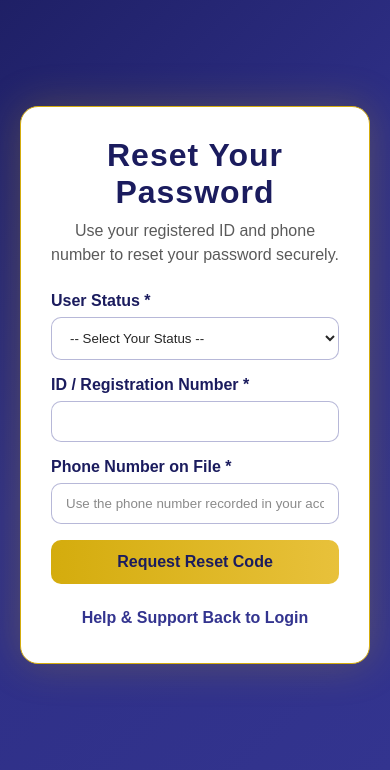
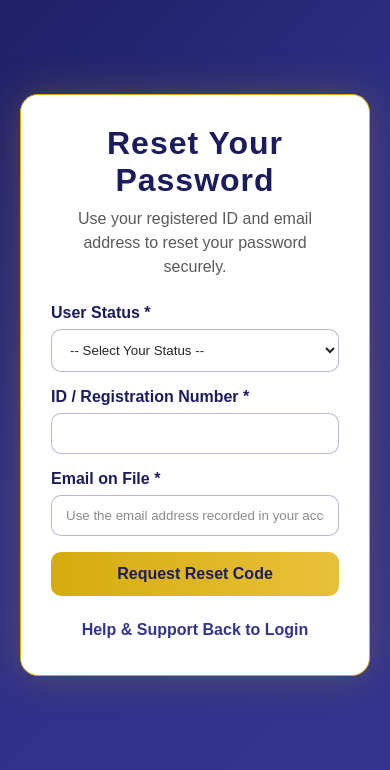
Before and after one commit to mcveababa-jpg/mowliss, a PHP site: page /comeback/forgot_password.php in a window 390 px wide. Shown: the part 122-892 px from the top of the page. Run offline with PHP 8.4, Linux system fonts and the light colour scheme; data comes from the database, SQL or seed files in the repository.

Commit message:
Switch password reset from SMS to email delivery via Brevo
Twilio's trial-account restrictions (verified-caller-ID requirement, phone
verification friction) made SMS impractical to test quickly. Adds an email
column to students/staff/foremen/admins, a required Email field to
registration for all four roles, and a new email.php (mirrors sms.php's
structure) that sends reset codes via Brevo's transactional email API.
forgot_password.php now matches identifier+email instead of identifier+phone
and sends the code by email. Credentials (BREVO_API_KEY, BREVO_SENDER_EMAIL)
live only in .env on the server, documented as blank placeholders in
.env.example.

Co-Authored-By: Claude Sonnet 5 <noreply@anthropic.com>

```diff
--- a/db.php
+++ b/db.php
@@ -43,12 +43,12 @@ function ensure_database_schema(): void
     global $pdo;
 
     $tables = [
-        'students' => ['student_id', 'first_name', 'last_name', 'program', 'department', 'phone_number', 'date_of_birth', 'password_hash', 'remember_token', 'terms_agreed', 'is_approved', 'approved_by', 'approved_at', 'account_status', 'is_online', 'last_seen', 'device_status', 'location_lat', 'location_lng', 'location_label', 'last_location_update', 'created_at', 'updated_at'],
-        'staff' => ['worker_reg_no', 'full_name', 'department', 'compound', 'phone_number', 'date_of_birth', 'password_hash', 'remember_token', 'terms_agreed', 'is_approved', 'approved_by', 'approved_at', 'account_status', 'is_online', 'last_seen', 'device_status', 'location_lat', 'location_lng', 'location_label', 'last_location_update', 'created_at', 'updated_at'],
-        'foremen' => ['foreman_reg_no', 'first_name', 'last_name', 'department', 'phone_number', 'date_of_birth', 'password_hash', 'remember_token', 'terms_agreed', 'is_approved', 'approved_by', 'approved_at', 'account_status', 'is_online', 'last_seen', 'device_status', 'location_lat', 'location_lng', 'location_label', 'last_location_update', 'created_at', 'updated_at'],
-        'admins' => ['admin_id', 'password_hash', 'full_name', 'failed_login_attempts', 'locked_until', 'remember_token', 'terms_agreed', 'created_at', 'updated_at'],
+        'students' => ['student_id', 'first_name', 'last_name', 'program', 'department', 'phone_number', 'email', 'date_of_birth', 'password_hash', 'remember_token', 'terms_agreed', 'is_approved', 'approved_by', 'approved_at', 'account_status', 'is_online', 'last_seen', 'device_status', 'location_lat', 'location_lng', 'location_label', 'last_location_update', 'created_at', 'updated_at'],
+        'staff' => ['worker_reg_no', 'full_name', 'department', 'compound', 'phone_number', 'email', 'date_of_birth', 'password_hash', 'remember_token', 'terms_agreed', 'is_approved', 'approved_by', 'approved_at', 'account_status', 'is_online', 'last_seen', 'device_status', 'location_lat', 'location_lng', 'location_label', 'last_location_update', 'created_at', 'updated_at'],
+        'foremen' => ['foreman_reg_no', 'first_name', 'last_name', 'department', 'phone_number', 'email', 'date_of_birth', 'password_hash', 'remember_token', 'terms_agreed', 'is_approved', 'approved_by', 'approved_at', 'account_status', 'is_online', 'last_seen', 'device_status', 'location_lat', 'location_lng', 'location_label', 'last_location_update', 'created_at', 'updated_at'],
+        'admins' => ['admin_id', 'password_hash', 'full_name', 'email', 'failed_login_attempts', 'locked_until', 'remember_token', 'terms_agreed', 'created_at', 'updated_at'],
         'login_logs' => ['user_status', 'identifier', 'ip_address', 'user_agent', 'success', 'failure_reason', 'attempted_at'],
-        'password_reset_requests' => ['user_status', 'user_identifier', 'phone_number', 'reset_code', 'expires_at', 'used_at', 'created_at'],
+        'password_reset_requests' => ['user_status', 'user_identifier', 'phone_number', 'email', 'reset_code', 'expires_at', 'used_at', 'created_at'],
     ];
 
     $pdo->exec(
@@ -282,6 +282,7 @@ function ensure_database_schema(): void
                 'password_hash', 'remember_token' => 'VARCHAR(255) NULL',
                 'full_name', 'first_name', 'last_name', 'department', 'program', 'compound' => 'VARCHAR(150) NULL',
                 'phone_number' => 'VARCHAR(25) NULL',
+                'email' => 'VARCHAR(191) NULL',
                 'date_of_birth' => 'DATE NULL',
                 'terms_agreed' => 'TINYINT(1) NOT NULL DEFAULT 0',
                 'is_approved' => 'TINYINT(1) NOT NULL DEFAULT 0',
--- /dev/null
+++ b/email.php
@@ -0,0 +1,77 @@
+<?php
+// Email delivery via Brevo's transactional email REST API.
+// Configure via environment variables (see .env):
+//   BREVO_API_KEY, BREVO_SENDER_EMAIL
+
+function isValidEmail(string $email): bool
+{
+    return filter_var(trim($email), FILTER_VALIDATE_EMAIL) !== false;
+}
+
+/**
+ * @return array{success: bool, error?: string}
+ */
+function sendEmailViaBrevo(string $toEmail, string $subject, string $textBody): array
+{
+    $apiKey = env('BREVO_API_KEY', '');
+    $senderEmail = env('BREVO_SENDER_EMAIL', '');
+
+    if ($apiKey === '' || $senderEmail === '') {
+        error_log('Email not sent: Brevo credentials are not configured (BREVO_API_KEY / BREVO_SENDER_EMAIL).');
+        return ['success' => false, 'error' => 'Email delivery is not configured yet. Please contact ICT support.'];
+    }
+
+    $payload = [
+        'sender' => ['email' => $senderEmail, 'name' => 'MoWLiSS'],
+        'to' => [['email' => $toEmail]],
+        'subject' => $subject,
+        'textContent' => $textBody,
+    ];
+
+    $ch = curl_init('https://api.brevo.com/v3/smtp/email');
+    curl_setopt_array($ch, [
+        CURLOPT_RETURNTRANSFER => true,
+        CURLOPT_POST => true,
+        CURLOPT_POSTFIELDS => json_encode($payload, JSON_THROW_ON_ERROR),
+        CURLOPT_HTTPHEADER => [
+            'api-key: ' . $apiKey,
+            'Content-Type: application/json',
+            'Accept: application/json',
+        ],
+        CURLOPT_TIMEOUT => 15,
+    ]);
+
+    $response = curl_exec($ch);
+    $httpCode = curl_getinfo($ch, CURLINFO_HTTP_CODE);
+    $curlError = curl_error($ch);
+    curl_close($ch);
+
+    if ($response === false) {
+        error_log('Email send failed (cURL error): ' . $curlError);
+        return ['success' => false, 'error' => 'Could not reach the email provider. Please try again shortly.'];
+    }
+
+    if ($httpCode < 200 || $httpCode >= 300) {
+        error_log("Email send failed (HTTP {$httpCode}): {$response}");
+        return ['success' => false, 'error' => 'The email provider rejected the message. Please try again or contact ICT support.'];
+    }
+
+    return ['success' => true];
+}
+
+/**
+ * @return array{success: bool, error?: string}
+ */
+function sendPasswordResetEmail(string $rawEmail, string $code): array
+{
+    $email = trim($rawEmail);
+
+    if (!isValidEmail($email)) {
+        return ['success' => false, 'error' => 'The email on file is not valid. Please contact ICT support.'];
+    }
+
+    $subject = 'MoWLiSS password reset code';
+    $body = "Your MoWLiSS password reset code is: {$code}\n\nIt expires in 15 minutes. Do not share this code with anyone.";
+
+    return sendEmailViaBrevo($email, $subject, $body);
+}
--- a/forgot_password.php
+++ b/forgot_password.php
@@ -1,7 +1,7 @@
 <?php
 require_once __DIR__ . '/db.php';
 require_once __DIR__ . '/site_header.php';
-require_once __DIR__ . '/sms.php';
+require_once __DIR__ . '/email.php';
 
 $userStatusMap = [
     'student' => ['table' => 'students', 'id_column' => 'student_id', 'label' => 'Student'],
@@ -26,14 +26,9 @@ function resetPasswordLookup(PDO $pdo, string $status, string $identifier): ?arr
     return is_array($user) ? $user : null;
 }
 
-function normalizePhone(string $value): string
-{
-    return preg_replace('/\s+/', '', trim($value)) ?? '';
-}
-
 $status = trim((string)($_POST['user_status'] ?? $_GET['status'] ?? ''));
 $identifier = trim((string)($_POST['identifier'] ?? ''));
-$phoneInput = trim((string)($_POST['phone_number'] ?? ''));
+$emailInput = trim((string)($_POST['email'] ?? ''));
 $resetCode = trim((string)($_POST['reset_code'] ?? ''));
 $message = '';
 $messageType = 'info';
@@ -47,7 +42,7 @@ if ($_SERVER['REQUEST_METHOD'] === 'POST') {
     if ($action === 'request_reset') {
         $status = trim((string)($_POST['user_status'] ?? ''));
         $identifier = trim((string)($_POST['identifier'] ?? ''));
-        $phoneInput = trim((string)($_POST['phone_number'] ?? ''));
+        $emailInput = trim((string)($_POST['email'] ?? ''));
 
         if (!isset($userStatusMap[$status])) {
             $message = 'Please choose a valid user status.';
@@ -55,41 +50,41 @@ if ($_SERVER['REQUEST_METHOD'] === 'POST') {
         } elseif ($identifier === '') {
             $message = 'Please enter your ID or registration number.';
             $messageType = 'error';
-        } elseif ($phoneInput === '') {
-            $message = 'Please enter the phone number linked to your account.';
+        } elseif ($emailInput === '') {
+            $message = 'Please enter the email address linked to your account.';
             $messageType = 'error';
         } else {
             $account = resetPasswordLookup($pdo, $status, $identifier);
-            $storedPhone = normalizePhone((string)($account['phone_number'] ?? ''));
-            $inputPhone = normalizePhone((string)$phoneInput);
+            $storedEmail = strtolower(trim((string)($account['email'] ?? '')));
+            $inputEmail = strtolower($emailInput);
 
-            if (!$account || $storedPhone === '' || strtolower($storedPhone) !== strtolower($inputPhone)) {
-                $message = 'We could not match that account with the phone number on file. Please check your details or contact ICT support.';
+            if (!$account || $storedEmail === '' || $storedEmail !== $inputEmail) {
+                $message = 'We could not match that account with the email address on file. Please check your details or contact ICT support.';
                 $messageType = 'error';
             } else {
                 $generatedCode = (string)random_int(100000, 999999);
-                $smsResult = sendPasswordResetSms($storedPhone, $generatedCode);
+                $emailResult = sendPasswordResetEmail($storedEmail, $generatedCode);
 
-                if (!$smsResult['success']) {
-                    $message = $smsResult['error'] ?? 'We could not send the reset code. Please try again or contact ICT support.';
+                if (!$emailResult['success']) {
+                    $message = $emailResult['error'] ?? 'We could not send the reset code. Please try again or contact ICT support.';
                     $messageType = 'error';
                 } else {
                     $expiresAt = date('Y-m-d H:i:s', time() + 900);
 
                     $stmt = $pdo->prepare(
-                        'INSERT INTO password_reset_requests (user_status, user_identifier, phone_number, reset_code, expires_at, created_at)
-                         VALUES (:user_status, :user_identifier, :phone_number, :reset_code, :expires_at, NOW())'
+                        'INSERT INTO password_reset_requests (user_status, user_identifier, email, reset_code, expires_at, created_at)
+                         VALUES (:user_status, :user_identifier, :email, :reset_code, :expires_at, NOW())'
                     );
                     $stmt->execute([
                         'user_status' => $status,
                         'user_identifier' => $identifier,
-                        'phone_number' => $phoneInput,
+                        'email' => $emailInput,
                         'reset_code' => $generatedCode,
                         'expires_at' => $expiresAt,
                     ]);
 
                     $showCodeStep = true;
-                    $message = 'We found your record and sent a 6-digit code by SMS to the phone number on file. Enter it below to finish resetting your password. This code expires in 15 minutes.';
+                    $message = 'We found your record and sent a 6-digit code by email to the address on file. Enter it below to finish resetting your password. This code expires in 15 minutes.';
                     $messageType = 'success';
                     $matchedAccount = $account;
                 }
@@ -190,7 +185,7 @@ if ($_SERVER['REQUEST_METHOD'] === 'POST') {
     <div class="auth-card wide">
         <div class="brand">
             <h1>Reset Your Password</h1>
-            <p>Use your registered ID and phone number to reset your password securely.</p>
+            <p>Use your registered ID and email address to reset your password securely.</p>
         </div>
 
         <?php if ($message !== ''): ?>
@@ -199,8 +194,8 @@ if ($_SERVER['REQUEST_METHOD'] === 'POST') {
 
         <?php if ($showCodeStep): ?>
             <div class="support-box">
-                <strong>Check your phone</strong>
-                <p>We texted a 6-digit reset code to the phone number on file. It expires in 15 minutes.</p>
+                <strong>Check your email</strong>
+                <p>We emailed a 6-digit reset code to the address on file. It expires in 15 minutes.</p>
             </div>
         <?php endif; ?>
 
@@ -230,8 +225,8 @@ if ($_SERVER['REQUEST_METHOD'] === 'POST') {
                     </div>
 
                     <div class="form-group">
-                        <label for="phone_number">Phone Number on File *</label>
-                        <input type="text" id="phone_number" name="phone_number" value="<?= htmlspecialchars($phoneInput, ENT_QUOTES, 'UTF-8') ?>" placeholder="Use the phone number recorded in your account" required>
+                        <label for="email">Email on File *</label>
+                        <input type="email" id="email" name="email" value="<?= htmlspecialchars($emailInput, ENT_QUOTES, 'UTF-8') ?>" placeholder="Use the email address recorded in your account" required>
                     </div>
 
                     <button type="submit" class="btn">Request Reset Code</button>
```
Also changed, not shown: login.html (+20 -0 lines), register.php (+19 -0 lines), 1 other file.
